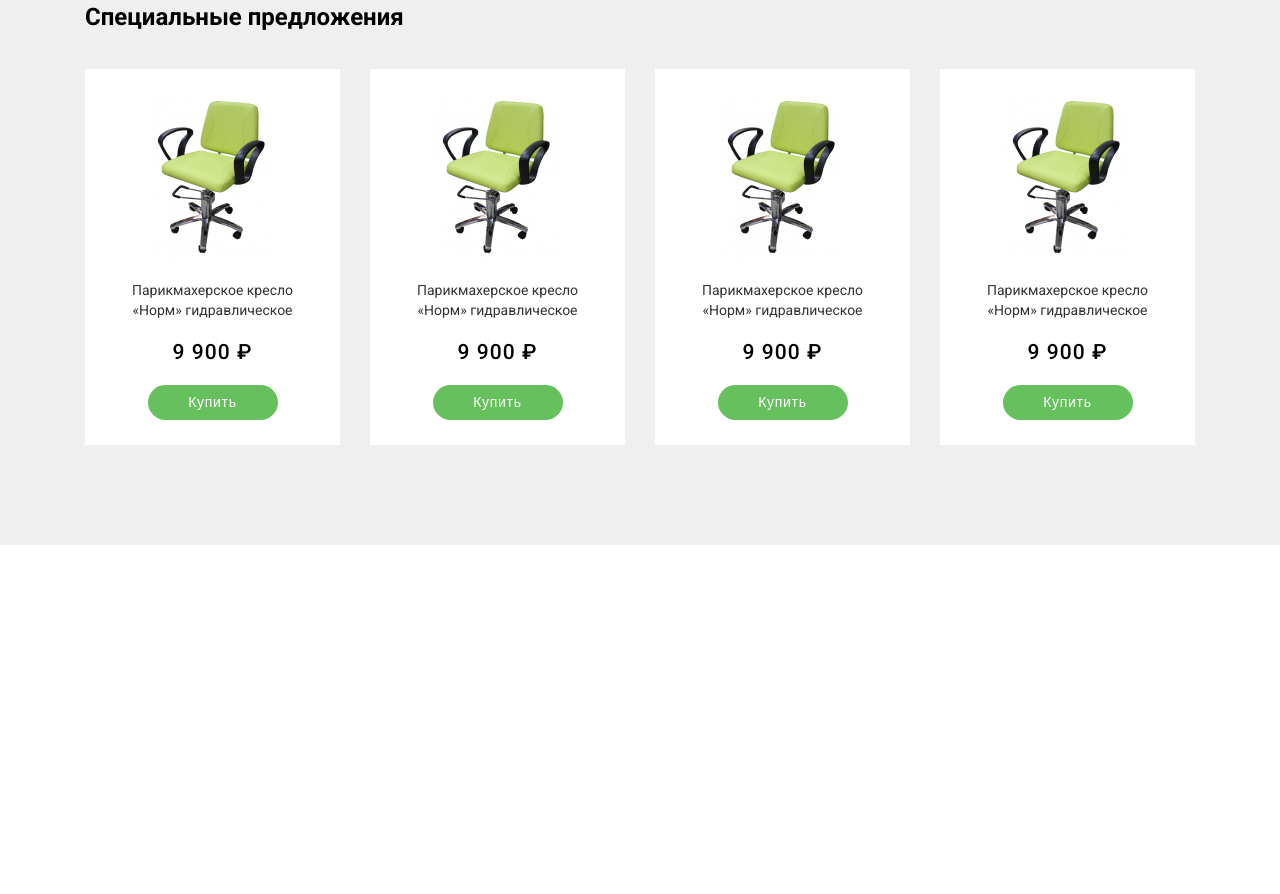
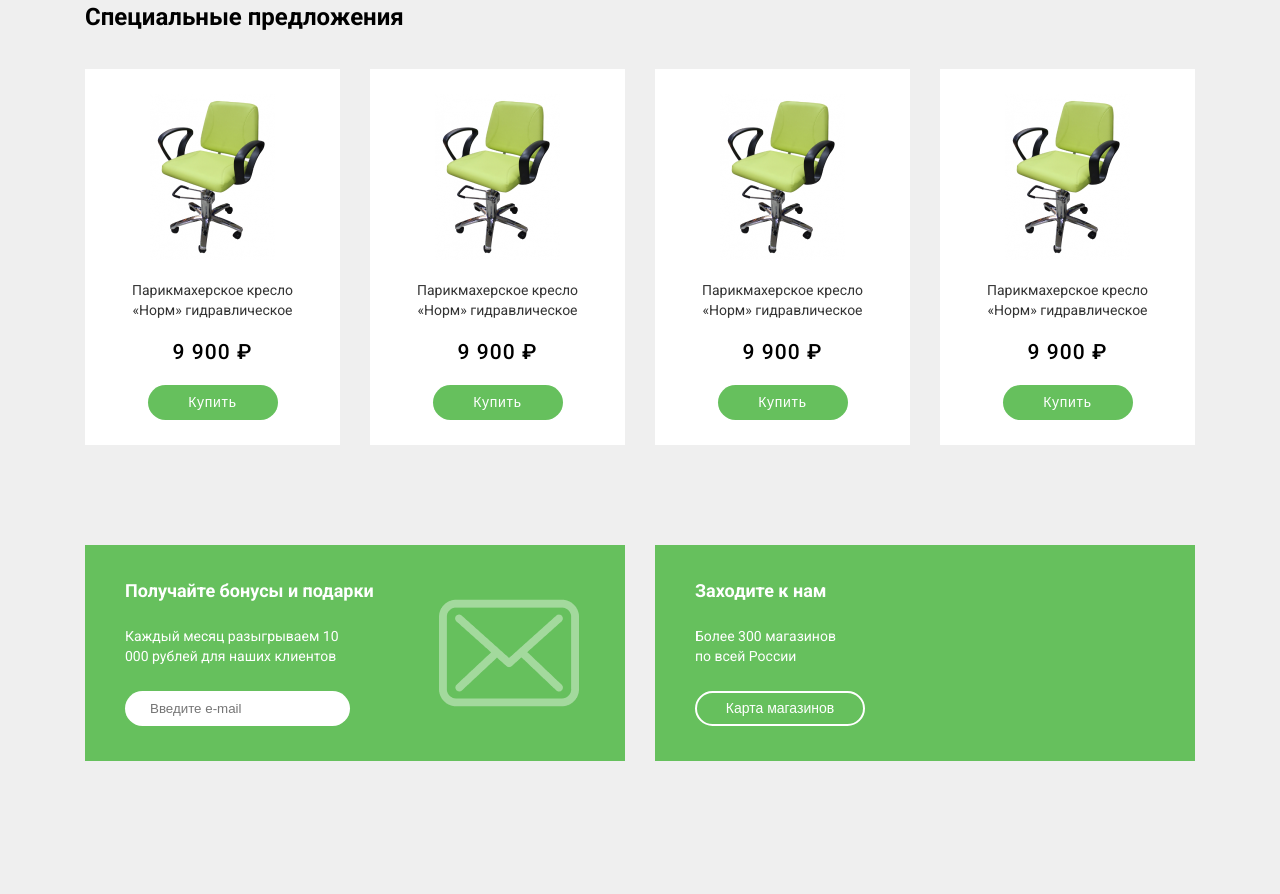
Before and after one commit to LindaKarz/Beauty, a website: page index.html in a window 1280 px wide. Shown: the part 925-1819 px from the top of the page. Before the commit the page ends 1470 px from the top, so only its background shows below. Drawn offline with Linux system fonts and the light colour scheme.

Commit message:
feat: done info section

```diff
--- a/index.html
+++ b/index.html
@@ -92,6 +92,27 @@
         </div>
       </div>
     </section>
+    <section class="info">
+      <div class="wrapper wrapper_info layout-2-column">
+        <div class="subscribe">
+          <div class="subscribe__content">
+            <h4 class="subscribe__title">Получайте бонусы и подарки</h4>
+            <p class="subscribe__text">Каждый месяц разыгрываем
+              10 000 рублей для наших клиентов
+            </p>
+            <input type="email" placeholder="Введите e-mail" class="input input_email">
+          </div>
+          <div class="subscribe__image"></div>
+        </div>
+        <div class="shops">
+          <div class="shops__content">
+            <h4 class="shops__title">Заходите к нам</h4>
+            <p class="shops__text">Более 300 магазинов по всей России</p>
+            <button class="button button_shops">Карта магазинов</button>
+          </div>
+        </div>
+      </div>
+    </section>
   </main>
 </body>
 </html>
--- a/sass/abstracts/_constants.scss
+++ b/sass/abstracts/_constants.scss
@@ -4,5 +4,7 @@ $color-light-text: #FFFFFF;
 $color-top-text: #333333;
 $color-bottom-text:#828282;
 $color-background: #EFEFEF;
+$color-input: #C4C4C4;
+
 
 $content-width: 1110px;
--- a/sass/base/_base.scss
+++ b/sass/base/_base.scss
@@ -38,7 +38,8 @@ h3 {
 }
 
 h4 {
-  @include font(1.4rem, 700, 2.42rem);
+  @include font(1.8rem, 700, 2.1rem);
+  color: $color-light-text;
 }
 
 h5 {
--- a/sass/base/_buttons.scss
+++ b/sass/base/_buttons.scss
@@ -23,4 +23,11 @@
     letter-spacing: 0.05em;
     background: $color-brand;
   }
+  &_shops {
+    height: 35px;
+    background: $color-brand;
+    color: $color-light-text;
+    border-radius: 30px;
+    border: 2px solid $color-light-text;
+  }
 }
--- /dev/null
+++ b/sass/base/_input.scss
@@ -0,0 +1,7 @@
+.input {
+  width: 225px;
+  height: 35px;
+  padding: 9px 0 9px 25px;
+  border-radius: 30px;
+  border: none;
+}
--- /dev/null
+++ b/sass/components/_info.scss
@@ -0,0 +1,49 @@
+.info {
+  background: $color-background;
+}
+
+.subscribe {
+  max-width: 540px;
+  display: flex;
+  align-items: center;
+  background: $color-brand;
+  padding: 35px 45px 35px 40px;
+}
+
+.subscribe__content {
+  padding-right: 65px;
+}
+
+.subscribe__title {
+  padding-bottom: 25px;
+}
+
+.subscribe__text {
+  max-width: 231px;
+  color: $color-light-text;
+  padding-bottom: 25px;
+}
+
+.subscribe__image {
+  width: 140px;
+  height: 140px;
+  background: url(/images/envelope.png) no-repeat;
+}
+
+.shops {
+  max-width: 540px;
+  display: flex;
+  align-items: center;
+  background: $color-brand;
+  padding: 35px 45px 35px 40px;
+}
+
+.shops__title {
+  padding-bottom: 25px;
+}
+
+.shops__text {
+  max-width: 141px;
+  color: $color-light-text;
+  padding-bottom: 25px;
+}
--- a/sass/layouts/_columns.scss
+++ b/sass/layouts/_columns.scss
@@ -1,3 +1,7 @@
+.layout-2-column {
+  @include columns ($width:48.65%);
+}
+
 .layout-4-column {
   @include columns ($width:23%);
 }
--- a/sass/layouts/_wrapper.scss
+++ b/sass/layouts/_wrapper.scss
@@ -19,4 +19,7 @@
   &_offer {
     padding: 80px 0 100px 0;
   }
+  &_info {
+    padding: 0 0 133px 0;
+  }
 }
--- a/sass/style.scss
+++ b/sass/style.scss
@@ -5,6 +5,7 @@
 @import "base/logo";
 @import "base/navigation";
 @import "base/buttons";
+@import "base/input";
 
 @import "layouts/wrapper";
 @import "layouts/columns";
@@ -12,3 +13,4 @@
 @import "components/header";
 @import "components/about";
 @import "components/offer";
+@import "components/info";
```
Also changed, not shown: images/envelope.png (added), sass/style.css, 1 other file.
